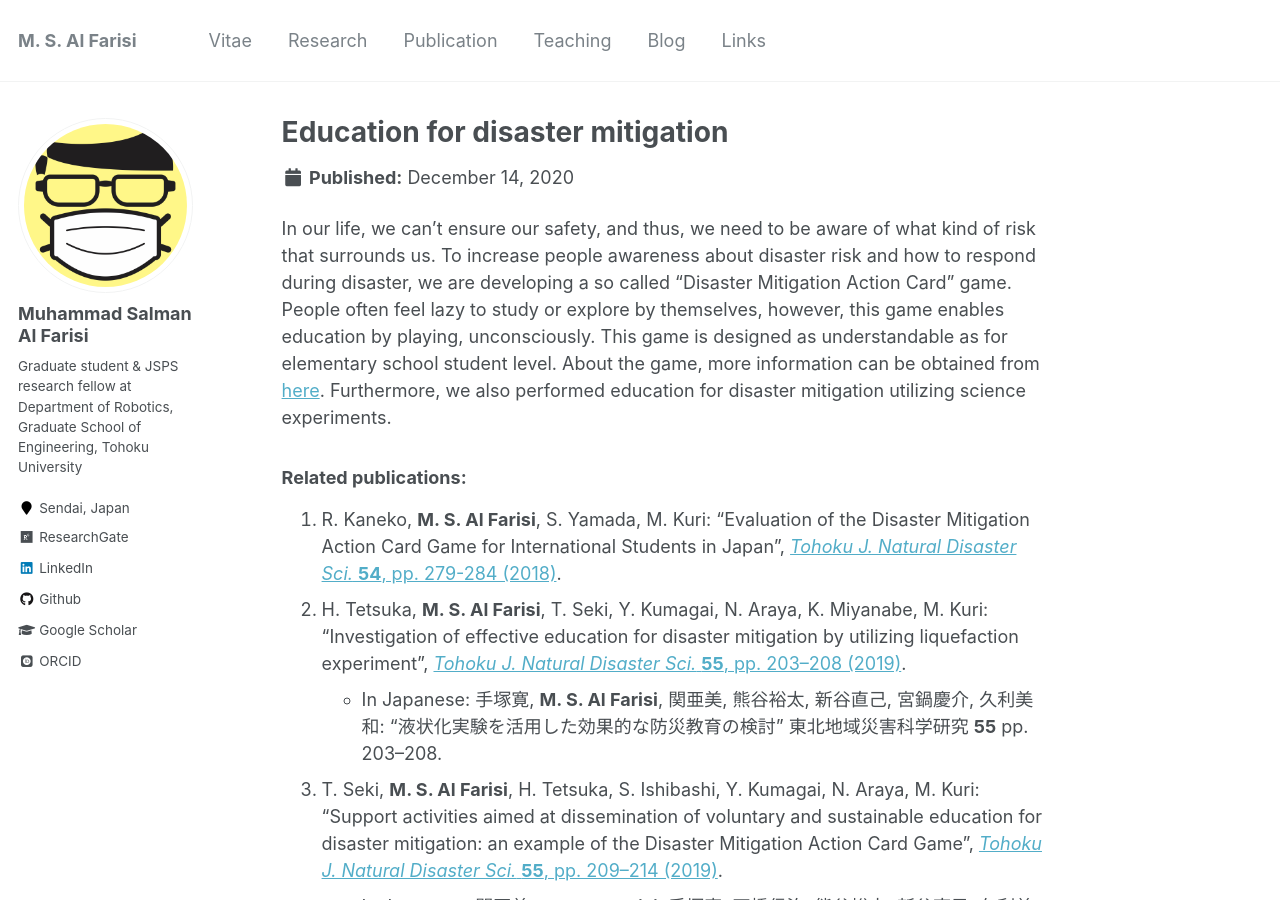
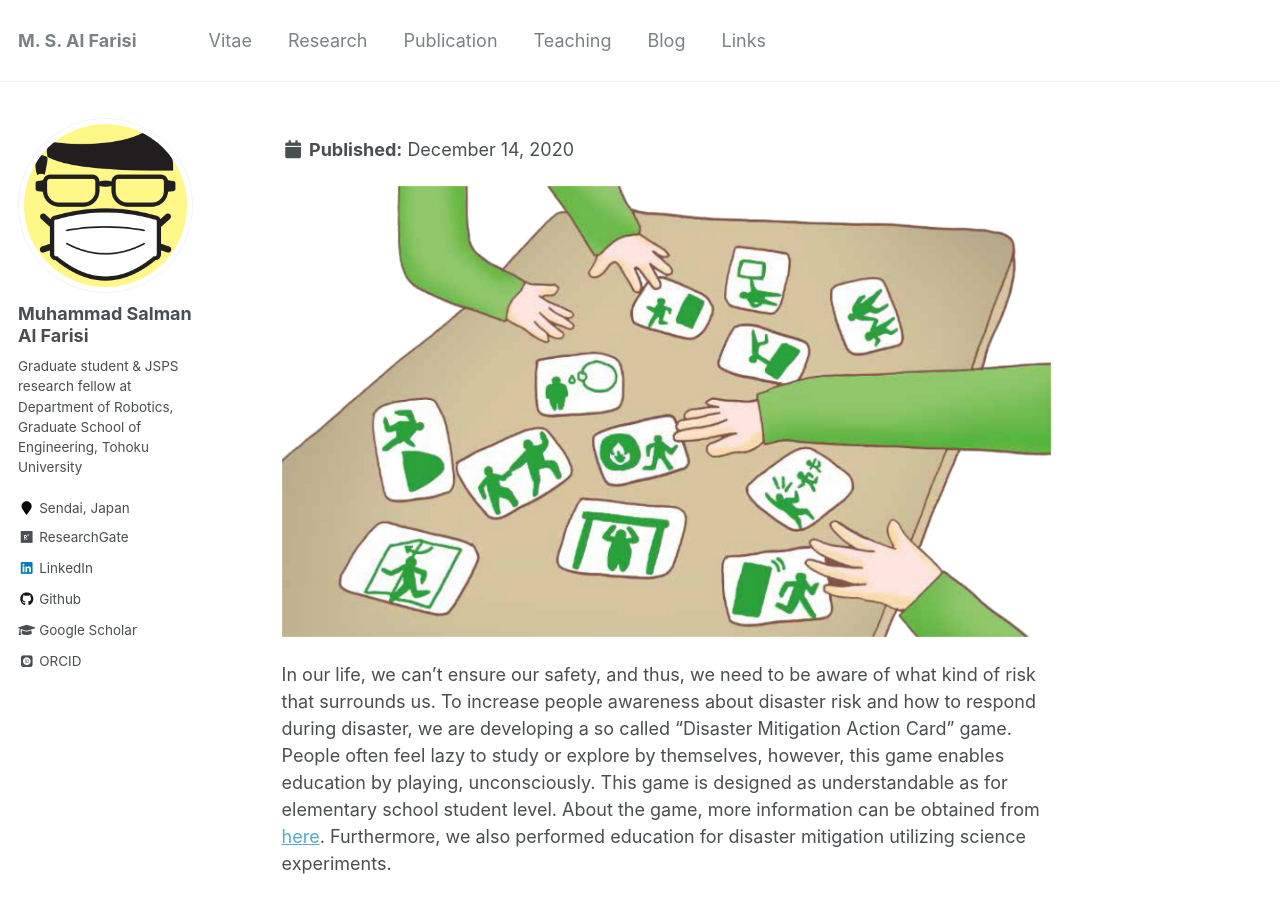
Before and after one commit to msalfarisi/msalfarisi.github.io, a Jekyll site: the page built from _research/disaster-edu.md, in a window 1280 px wide and 900 px high. Built offline with Jekyll 4.4.1, drawn with Linux system fonts in a browser that asks for light colours; some web fonts are replaced.

Commit message:
Update disaster-edu.md

```diff
--- a/_research/disaster-edu.md
+++ b/_research/disaster-edu.md
@@ -2,9 +2,11 @@
 title: "Education for disaster mitigation"
 excerpt: "Improving disaster mitigation knowledge of general people<br/>
           子供からお年寄りまで一般人向け防災教育<br/>
-          <img src='/images/research-dmac.png'>"
+          <img src='/images/research-dmac.png' style="width:100%">"
 collection: research
 ---
+
+<img src='/images/research-dmac.png' style="width:100%">
 
 In our life, we can't ensure our safety, and thus, we need to be aware of what kind of risk that surrounds us. To increase people awareness about disaster risk and how to respond during disaster, we are developing a so called "Disaster Mitigation Action Card" game. People often feel lazy to study or explore by themselves, however, this game enables education by playing, unconsciously. This game is designed as understandable as for elementary school student level. About the game, more information can be obtained from [here](http://g-safety.tohoku.ac.jp/en/dmac/). Furthermore, we also performed education for disaster mitigation utilizing science experiments.
 
```
